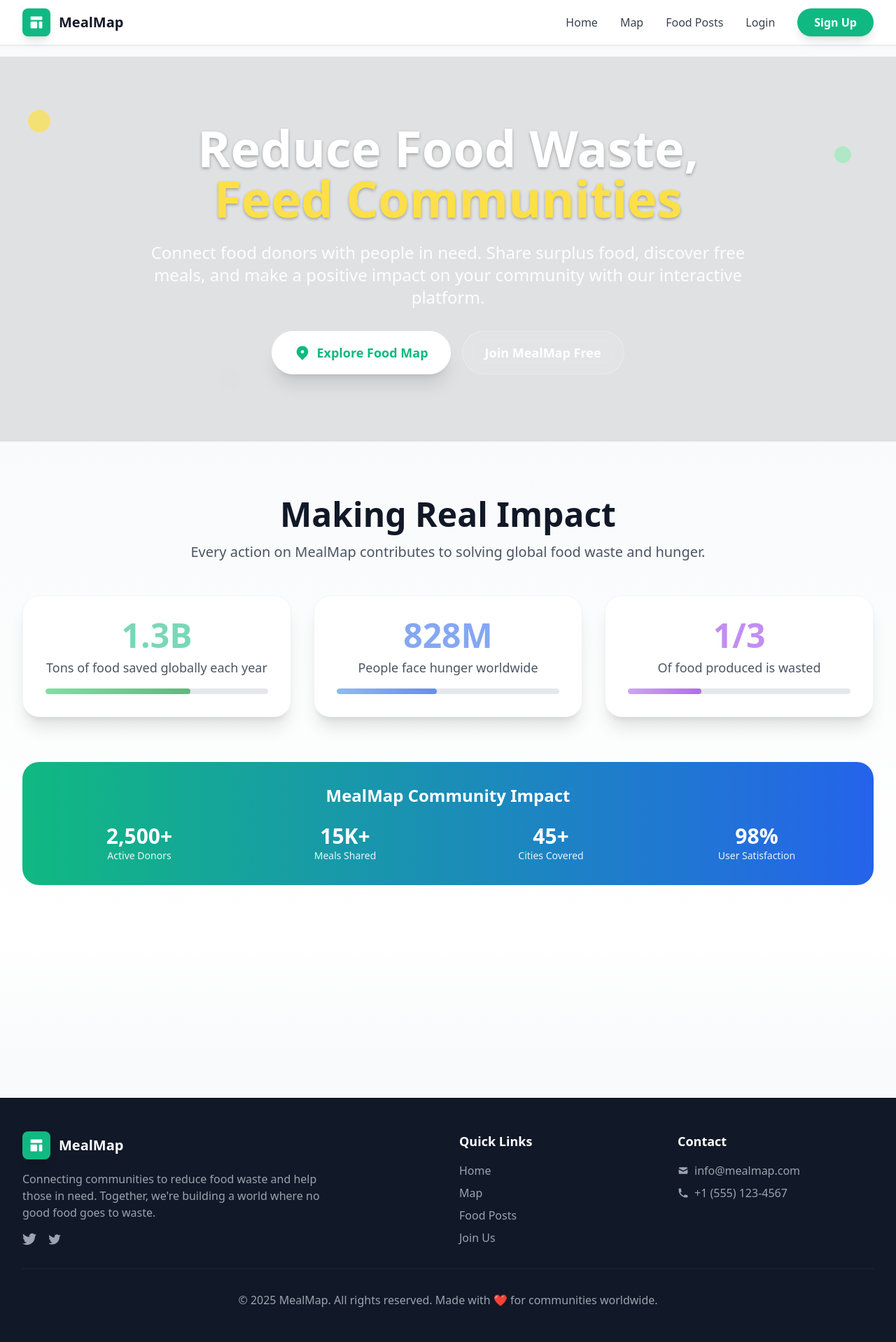
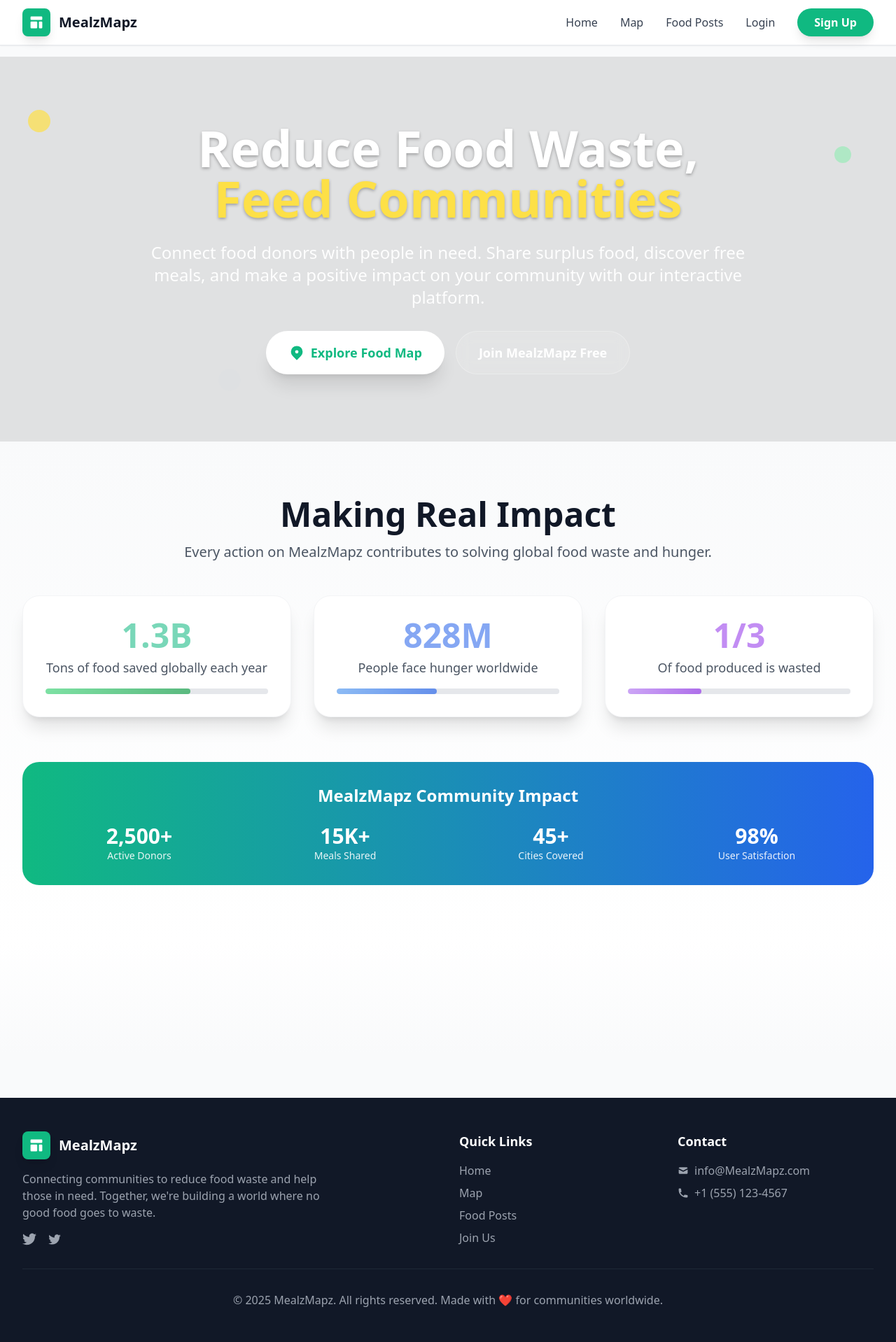
Before and after one commit to vargheesk/MealzMapz, a Flask app: page / in a window 1280 px wide. Shown: the whole page at 70% size. Run offline with Flask 3, Linux system fonts and the light colour scheme; some libraries are stand-ins or nearby versions.

Commit message:
changing the Project name

```diff
--- a/app.py
+++ b/app.py
@@ -125,7 +125,7 @@ def notify_followers_about_new_post(user_id, post_title, user_name):
         followers_data = supabase.table('subscriptions').select('subscriber_id, users!subscriptions_subscriber_id_fkey(email, name)').eq('followed_user_id', user_id).execute()
 
         if followers_data.data:
-            subject = f"New Food Available from {user_name} - MealMap"
+            subject = f"New Food Available from {user_name} - MealzMapz"
 
             for follower in followers_data.data:
                 if follower.get('users') and follower['users'].get('email'):
@@ -134,14 +134,14 @@ def notify_followers_about_new_post(user_id, post_title, user_name):
 
                     body = f"""Hello {follower_name},
 
-                        {user_name} has just posted new surplus food on MealMap:
+                        {user_name} has just posted new surplus food on MealzMapz:
 
                         "{post_title}"
 
-                        Visit MealMap now to view the details and claim this food before it expires.
+                        Visit MealzMapz now to view the details and claim this food before it expires.
 
                         Best regards,
-                        The MealMap Team"""
+                        The MealzMapz Team"""
 
 
 
--- a/templates/add_community.html
+++ b/templates/add_community.html
@@ -1,7 +1,7 @@
 <!-- add_community.html -->
 {% extends "base.html" %}
 
-{% block title %}Add Community Place - MealMap{% endblock %}
+{% block title %}Add Community Place - MealzMapz{% endblock %}
 
 {% block head %}
 <style>
--- a/templates/add_surplus_food.html
+++ b/templates/add_surplus_food.html
@@ -1,6 +1,6 @@
 {% extends "base.html" %}
 
-{% block title %}Share Surplus Food - MealMap{% endblock %}
+{% block title %}Share Surplus Food - MealzMapz{% endblock %}
 
 {% block content %}
 <div class="min-h-screen bg-gray-50 py-8">
--- a/templates/base.html
+++ b/templates/base.html
@@ -3,7 +3,7 @@
 <head>
     <meta charset="UTF-8">
     <meta name="viewport" content="width=device-width, initial-scale=1.0">
-    <title>{% block title %}MealMap - Reduce Food Waste, Feed Communities{% endblock %}</title>
+    <title>{% block title %}MealzMapz - Reduce Food Waste, Feed Communities{% endblock %}</title>
 
     <!-- Tailwind CSS -->
     <script src="https://cdn.tailwindcss.com"></script>
@@ -133,7 +133,7 @@
                                 <path d="M3 4a1 1 0 011-1h12a1 1 0 011 1v2a1 1 0 01-1 1H4a1 1 0 01-1-1V4zM3 10a1 1 0 011-1h6a1 1 0 011 1v6a1 1 0 01-1 1H4a1 1 0 01-1-1v-6zM14 9a1 1 0 00-1 1v6a1 1 0 001 1h2a1 1 0 001-1v-6a1 1 0 00-1-1h-2z"/>
                             </svg>
                         </div>
-                        <span class="text-xl font-bold text-gray-900">MealMap</span>
+                        <span class="text-xl font-bold text-gray-900">MealzMapz</span>
                     </a>
                 </div>
 
@@ -227,7 +227,7 @@
                                 <path d="M3 4a1 1 0 011-1h12a1 1 0 011 1v2a1 1 0 01-1 1H4a1 1 0 01-1-1V4zM3 10a1 1 0 011-1h6a1 1 0 011 1v6a1 1 0 01-1 1H4a1 1 0 01-1-1v-6zM14 9a1 1 0 00-1 1v6a1 1 0 001 1h2a1 1 0 001-1v-6a1 1 0 00-1-1h-2z"/>
                             </svg>
                         </div>
-                        <span class="text-xl font-bold">MealMap</span>
+                        <span class="text-xl font-bold">MealzMapz</span>
                     </div>
                     <p class="text-gray-400 mb-4 max-w-md">Connecting communities to reduce food waste and help those in need. Together, we're building a world where no good food goes to waste.</p>
                     <div class="flex space-x-4">
@@ -264,7 +264,7 @@
                                 <path d="M2.003 5.884L10 9.882l7.997-3.998A2 2 0 0016 4H4a2 2 0 00-1.997 1.884z"/>
                                 <path d="M18 8.118l-8 4-8-4V14a2 2 0 002 2h12a2 2 0 002-2V8.118z"/>
                             </svg>
-                            info@mealmap.com
+                            info@MealzMapz.com
                         </p>
                         <p class="flex items-center">
                             <svg class="w-4 h-4 mr-2" fill="currentColor" viewBox="0 0 20 20">
@@ -277,7 +277,7 @@
             </div>
 
             <div class="border-t border-gray-800 mt-8 pt-8 text-center">
-                <p class="text-gray-400">&copy; 2025 MealMap. All rights reserved. Made with ❤️ for communities worldwide.</p>
+                <p class="text-gray-400">&copy; 2025 MealzMapz. All rights reserved. Made with ❤️ for communities worldwide.</p>
             </div>
         </div>
     </footer>
--- a/templates/edit_community_place.html
+++ b/templates/edit_community_place.html
@@ -1,6 +1,6 @@
 {% extends "base.html" %}
 
-{% block title %}Edit Place - MealMap{% endblock %}
+{% block title %}Edit Place - MealzMapz{% endblock %}
 
 {% block content %}
 <div class="max-w-3xl mx-auto px-4 sm:px-6 lg:px-8 py-8">
--- a/templates/edit_food_post.html
+++ b/templates/edit_food_post.html
@@ -1,6 +1,6 @@
 {% extends "base.html" %}
 
-{% block title %}Edit Post - MealMap{% endblock %}
+{% block title %}Edit Post - MealzMapz{% endblock %}
 
 {% block content %}
 <div class="max-w-3xl mx-auto px-4 sm:px-6 lg:px-8 py-8">
--- a/templates/index.html
+++ b/templates/index.html
@@ -1,6 +1,6 @@
 {% extends "base.html" %}
 
-{% block title %}MealMap - Reduce Food Waste, Feed Communities{% endblock %}
+{% block title %}MealzMapz - Reduce Food Waste, Feed Communities{% endblock %}
 
 {% block head %}
 <style>
@@ -56,7 +56,7 @@
                 </a>
                 {% if not session or not session.user_id %}
                 <a href="{{ url_for('signup') if url_for else '/signup' }}" class="glass-effect text-white hover:bg-white hover:bg-opacity-20 px-8 py-4 rounded-full font-bold text-lg transition-all duration-300 border border-white border-opacity-30 hover:border-opacity-50">
-                    Join MealMap Free
+                    Join MealzMapz Free
                 </a>
                 {% else %}
                 <a href="{{ url_for('add_post') if url_for else '/add_post' }}" class="glass-effect text-white hover:bg-white hover:bg-opacity-20 px-8 py-4 rounded-full font-bold text-lg transition-all duration-300 border border-white border-opacity-30 hover:border-opacity-50">
@@ -77,7 +77,7 @@
         <div class="max-w-7xl mx-auto px-4 sm:px-6 lg:px-8">
             <div class="text-center mb-12">
                 <h2 class="text-4xl md:text-5xl font-bold text-gray-900 mb-4">Making Real Impact</h2>
-                <p class="text-xl text-gray-600 max-w-3xl mx-auto">Every action on MealMap contributes to solving global food waste and hunger.</p>
+                <p class="text-xl text-gray-600 max-w-3xl mx-auto">Every action on MealzMapz contributes to solving global food waste and hunger.</p>
             </div>
 
             <div class="grid grid-cols-1 md:grid-cols-3 gap-8">
@@ -108,7 +108,7 @@
 
             <!-- Platform Stats -->
             <div class="mt-16 bg-gradient-to-r from-primary-green to-blue-600 rounded-3xl p-8 text-white text-center">
-                <h3 class="text-2xl font-bold mb-6">MealMap Community Impact</h3>
+                <h3 class="text-2xl font-bold mb-6">MealzMapz Community Impact</h3>
                 <div class="grid grid-cols-2 md:grid-cols-4 gap-6">
                     <div>
                         <div class="text-3xl font-bold">2,500+</div>
@@ -131,7 +131,7 @@
         </div>
     </section>
 
-    <!-- How MealMap Works -->
+    <!-- How MealzMapz Works -->
     <section class="py-20 bg-gradient-to-b from-white to-gray-50">
         <div class="max-w-7xl mx-auto px-4 sm:px-6 lg:px-8">
         </div>
--- a/templates/listings.html
+++ b/templates/listings.html
@@ -1,7 +1,7 @@
 <!-- templates/listings.html -->
 {% extends "base.html" %}
 
-{% block title %}Listings - MealMap{% endblock %}
+{% block title %}Listings - MealzMapz{% endblock %}
 
 {% block content %}
 <div class="max-w-7xl mx-auto px-4 sm:px-6 lg:px-8 py-8">
--- a/templates/map.html
+++ b/templates/map.html
@@ -3,7 +3,7 @@
 <head>
     <meta charset="UTF-8">
     <meta name="viewport" content="width=device-width, initial-scale=1.0">
-    <title>MealMap - Find Food & Places Near You</title>
+    <title>MealzMapz - Find Food & Places Near You</title>
 
     <!-- Leaflet CSS -->
     <link rel="stylesheet" href="https://cdnjs.cloudflare.com/ajax/libs/leaflet/1.9.4/leaflet.css" />
--- a/templates/post_details.html
+++ b/templates/post_details.html
@@ -1,6 +1,6 @@
 {% extends "base.html" %}
 
-{% block title %}{{ post.title }} - MealMap{% endblock %}
+{% block title %}{{ post.title }} - MealzMapz{% endblock %}
 
 {% block content %}
 <div class="min-h-screen bg-gray-50">
--- a/templates/posts.html
+++ b/templates/posts.html
@@ -1,6 +1,6 @@
 {% extends "base.html" %}
 
-{% block title %}Food Posts & Places - MealMap{% endblock %}
+{% block title %}Food Posts & Places - MealzMapz{% endblock %}
 
 {% block content %}
 <div class="max-w-7xl mx-auto px-4 sm:px-6 lg:px-8 py-8">
```
